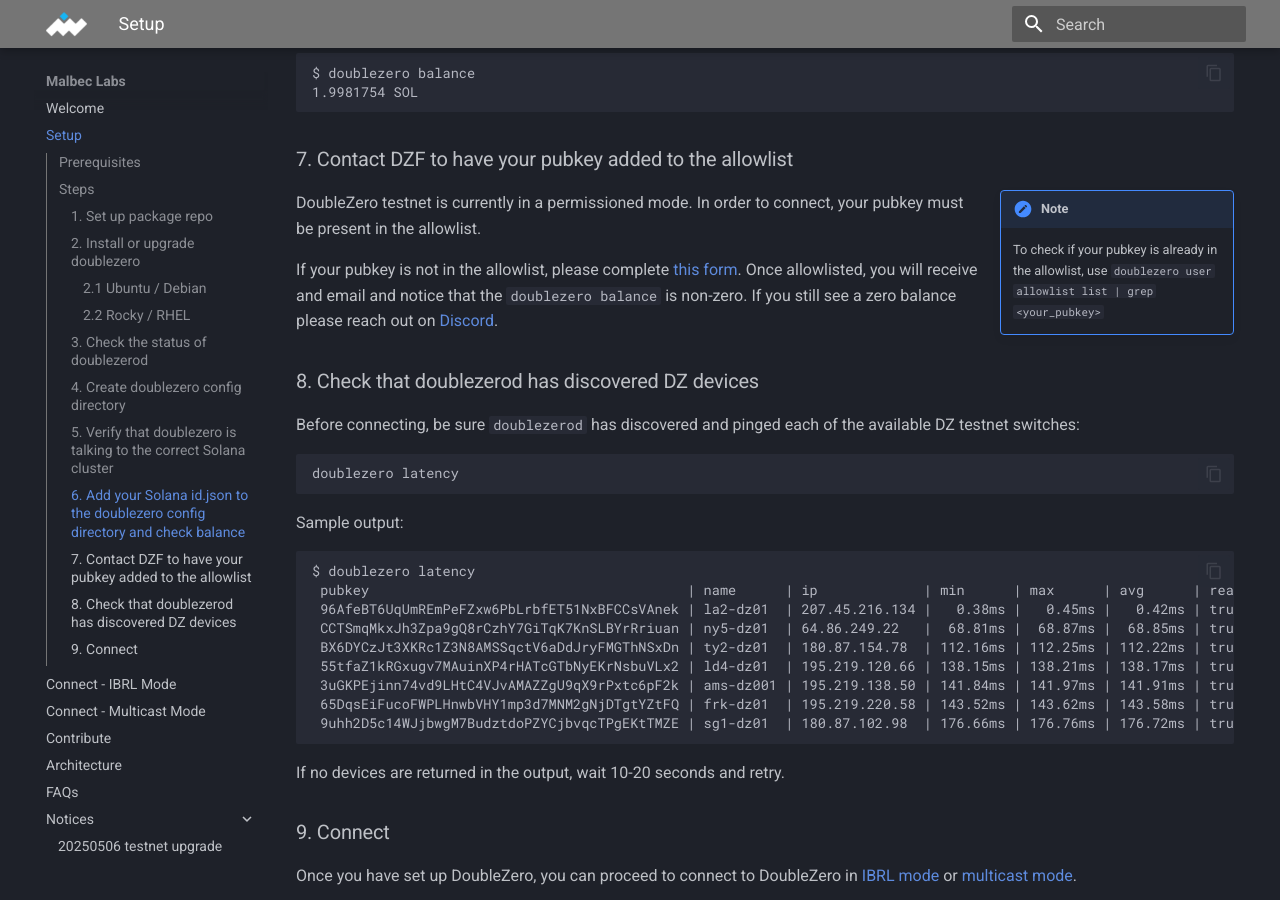
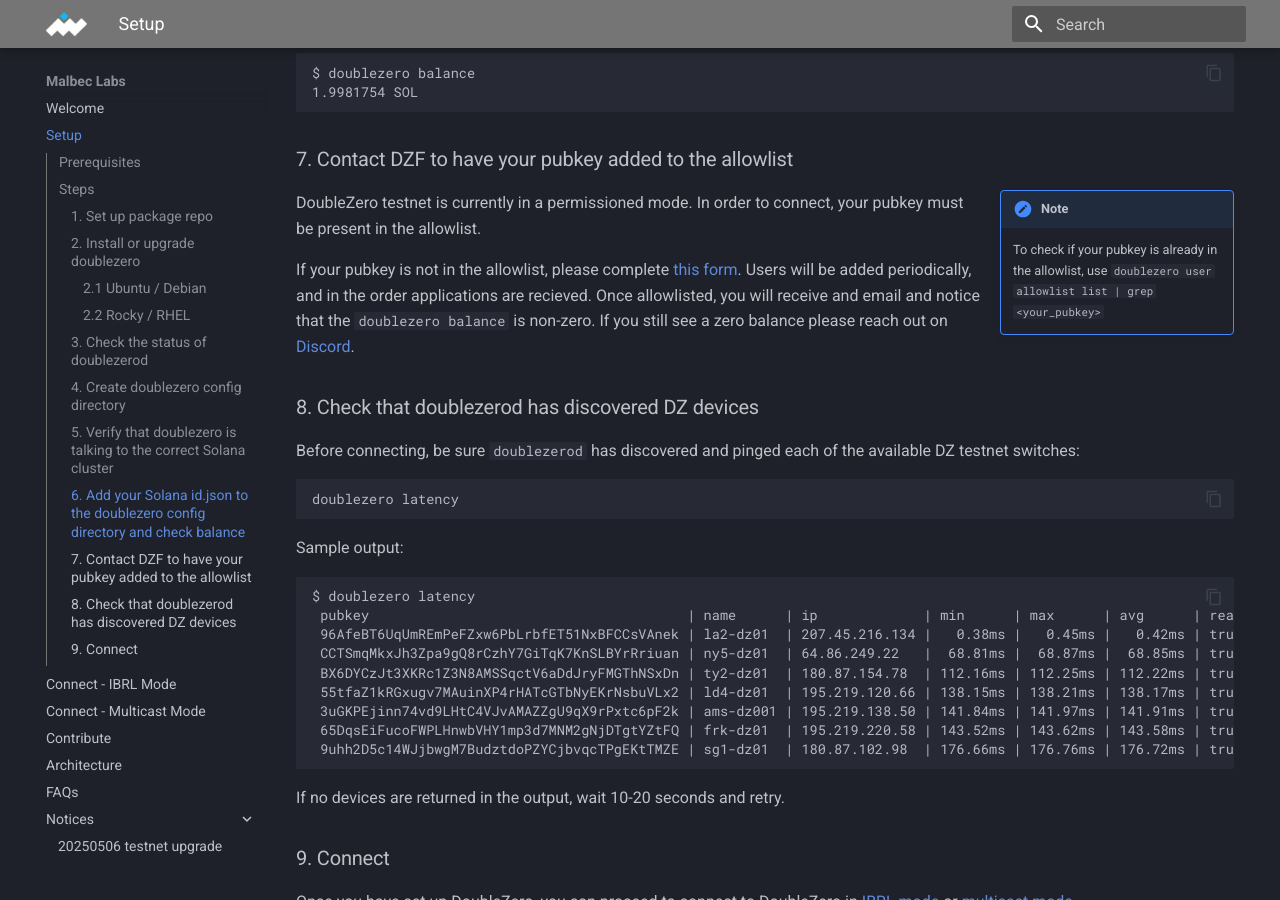
Before and after one commit to malbeclabs/docs, an MkDocs documentation site: the page built from docs/setup.md, in a window 1280 px wide and 900 px high, scrolled down 2777 px. Built offline with MkDocs 1.6.1 and Material for MkDocs 9.7.7, drawn with Linux system fonts in a browser that asks for light colours.

Commit message:
Update setup.md
correction of typo
add small language regarding order of applications

````diff
--- a/docs/setup.md
+++ b/docs/setup.md
@@ -171,7 +171,8 @@
 
 DoubleZero testnet is currently in a permissioned mode.  In order to connect, your pubkey must be present in the allowlist.
 
-If your pubkey is not in the allowlist, please complete [this form](htthttps://doublezero.xyz/connect).
+If your pubkey is not in the allowlist, please complete [this form](https://doublezero.xyz/connect).
+Users will be added periodically, and in the order applications are recieved.
 Once allowlisted, you will receive and email and notice that the ```doublezero balance``` is non-zero. If you still see a zero balance please reach out on [Discord](https://discord.com/channels/1341597747932958802/1344323790464880701).
 
 ### 8. Check that doublezerod has discovered DZ devices
````
